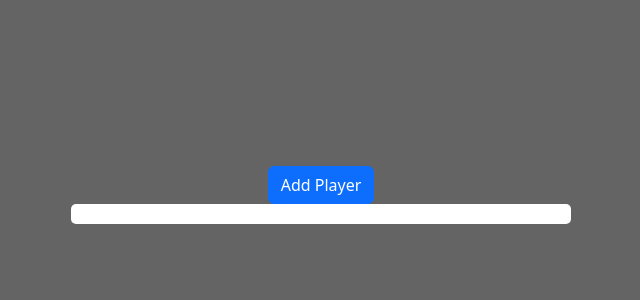
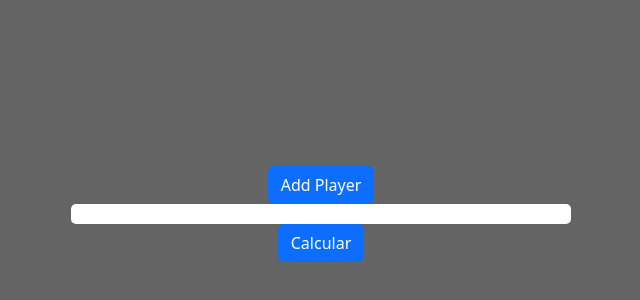
Before and after one commit to SaldanhaPrtt/pokercash, a React (Create React App) app: page / in a window 1280 px wide. Shown: the part 34-334 px from the top of the page, without its empty margins (319-959 px from the left). Built offline with nearby package versions, Linux system fonts and the light colour scheme.

Commit message:
components changes

```diff
--- a/src/App.tsx
+++ b/src/App.tsx
@@ -53,6 +53,10 @@ function App() {
 				return player;
 			});
 		});
+	}
+
+	function calculateValues() {
+		// minCashFlow(players)
 	}
 
 	var N = players.length;
@@ -120,6 +124,7 @@ function App() {
 					</RowItem>
 				))}
 			</InnerContainer>
+			<Button onClick={() => calculateValues()}>Calcular</Button>
 		</Container>
 	);
 }
```
